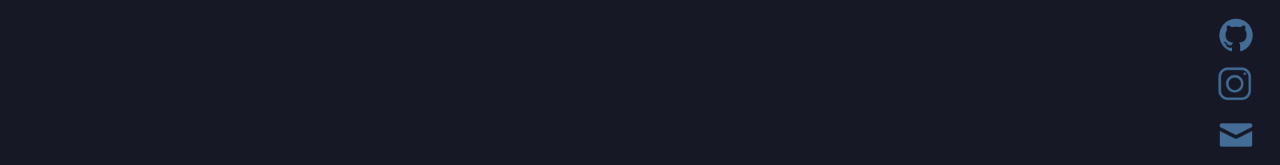
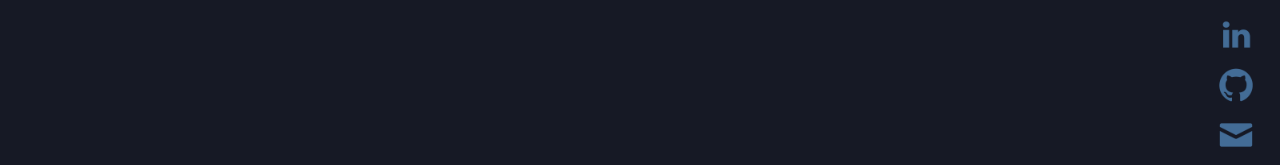
Before and after one commit to ryanKrumbholz/personal-site, a React (Create React App) app: page / in a window 1280 px wide. Shown: the part 585-750 px from the top of the page. Built offline with nearby package versions, Linux system fonts and the light colour scheme.

Commit message:
Removed IG link

```diff
--- a/src/components/Sidebar/Sidebar.js
+++ b/src/components/Sidebar/Sidebar.js
@@ -10,7 +10,7 @@
         <div className="sidebar" id="sidebar">
             <a href="https://linkedin.com/in/ryankrumbholz/"><img src={link_logo}/></a>
             <a href="https://github.com/ryanKrumbholz/"><img src={github_logo}/></a>
-            <a href="https://instagram.com/ryan_a_rawlings/"><img src={ig_logo}/></a>
+            {/* <a href="https://instagram.com/ryan_a_rawlings/"><img src={ig_logo}/></a> */}
             <a href="mailto:rak535@nyu.edu"><img src={mail_logo}/></a>
         </div>
     );
```
